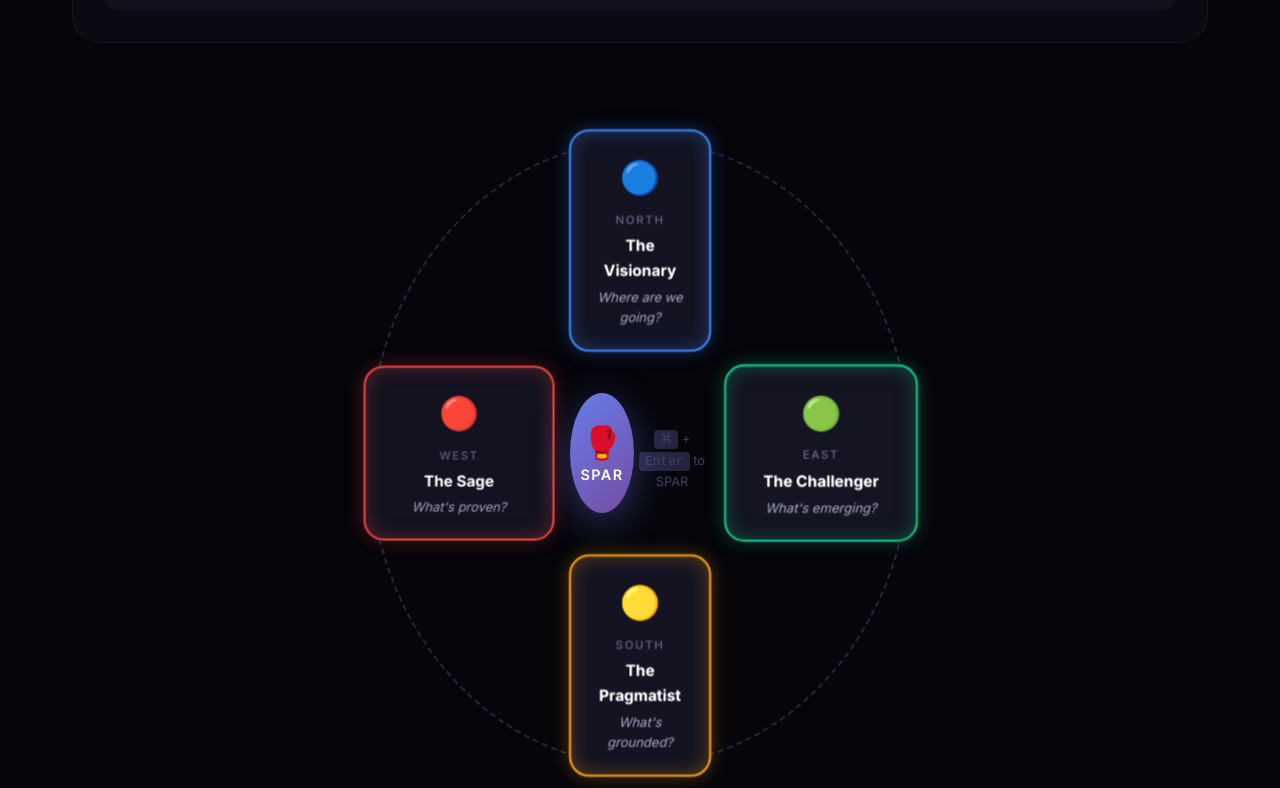
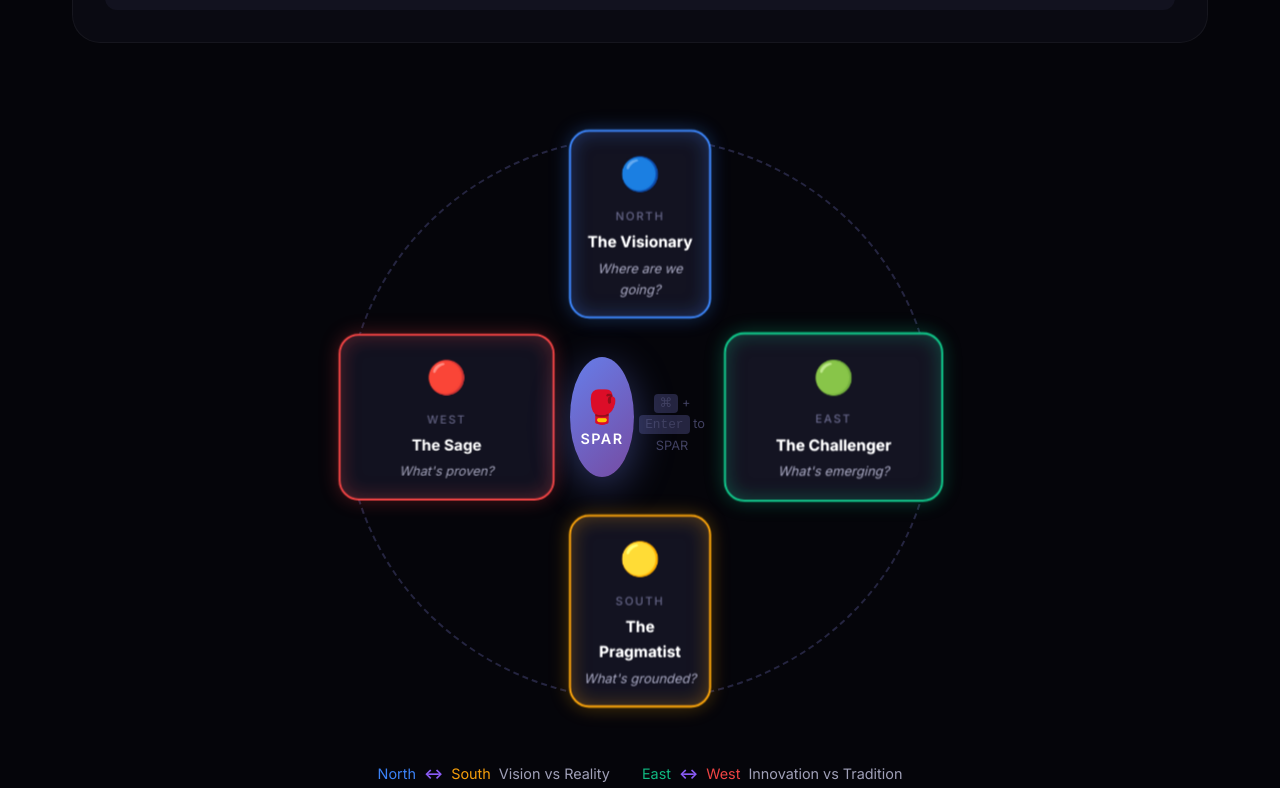
Before and after one commit to synthanai/spar-kit, a website: page index.html in a window 1280 px wide. Shown: the part 2299-3087 px from the top of the page. Drawn offline with Linux system fonts and the light colour scheme.

```diff
--- a/index.html
+++ b/index.html
@@ -606,12 +606,12 @@
             grid-template-columns: 1fr 140px 1fr;
             grid-template-rows: auto auto auto;
             gap: var(--space-4);
-            max-width: 600px;
+            max-width: 650px;
             width: 100%;
             margin: var(--space-8) 0;
             padding: var(--space-6);
             position: relative;
-            align-items: center;
+            align-items: stretch;
         }
 
         .compass::before {
@@ -631,15 +631,16 @@
             display: flex;
             flex-direction: column;
             align-items: center;
+            justify-content: center;
             text-align: center;
-            padding: var(--space-5);
+            padding: var(--space-4) var(--space-3);
             background: var(--nebula);
             border-radius: var(--radius-lg);
             border: 2px solid transparent;
             cursor: default;
             transition: all var(--duration-normal) var(--ease-out);
             position: relative;
-            overflow: hidden;
+            min-height: fit-content;
             /* Idle state breathing animation */
             animation: compassIdle 3s ease-in-out infinite;
         }
```
